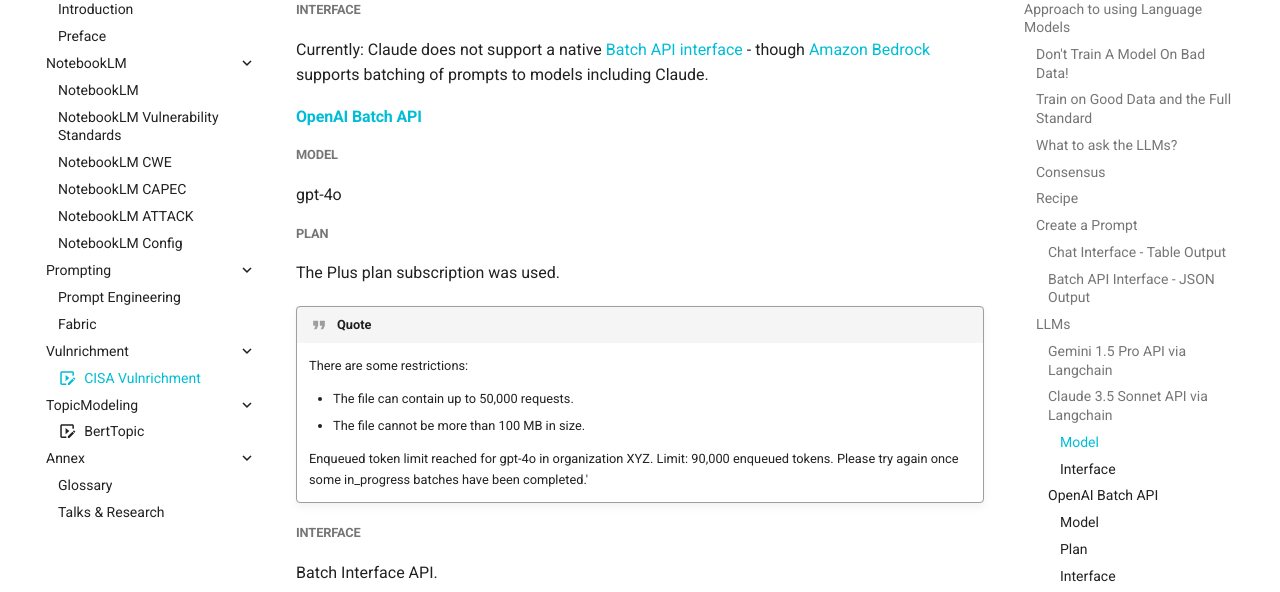
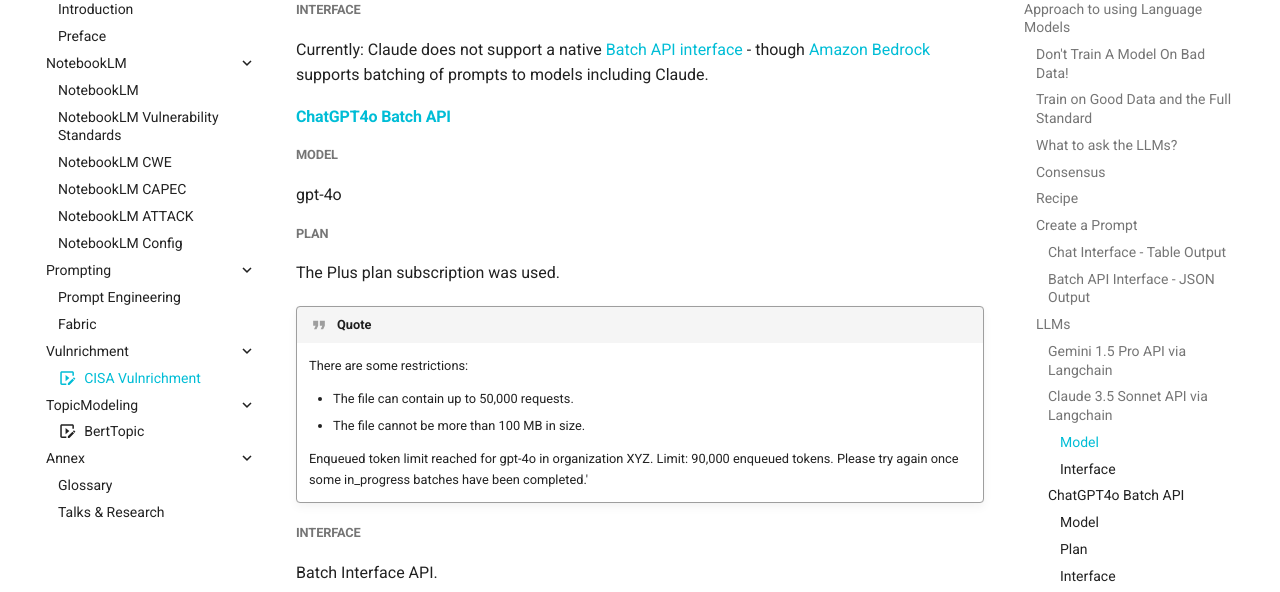
Before and after one commit to CyberSecAI/CyberSecAI.github.io, an MkDocs documentation site: the page built from docs/Vulnrichment/Vulnrichment.md, in a window 1280 px wide and 900 px high, scrolled down 6668 px. Shown: the part 153-745 px from the top of the window. Built offline with MkDocs 1.6.1 and Material for MkDocs 9.7.7, drawn with Linux system fonts in a browser that asks for light colours; emoji names are drawn with the system emoji font; comment, search, counter and statistics services are not loaded.

Commit message:
ChatGPT4o Batch API

```diff
--- a/docs/Vulnrichment/Vulnrichment.md
+++ b/docs/Vulnrichment/Vulnrichment.md
@@ -235,7 +235,7 @@
 
 
 
-#### [OpenAI Batch API](https://platform.openai.com/docs/guides/batch/overview)
+#### [ChatGPT4o Batch API](https://platform.openai.com/docs/guides/batch/overview)
 
 ##### Model
 gpt-4o
```
